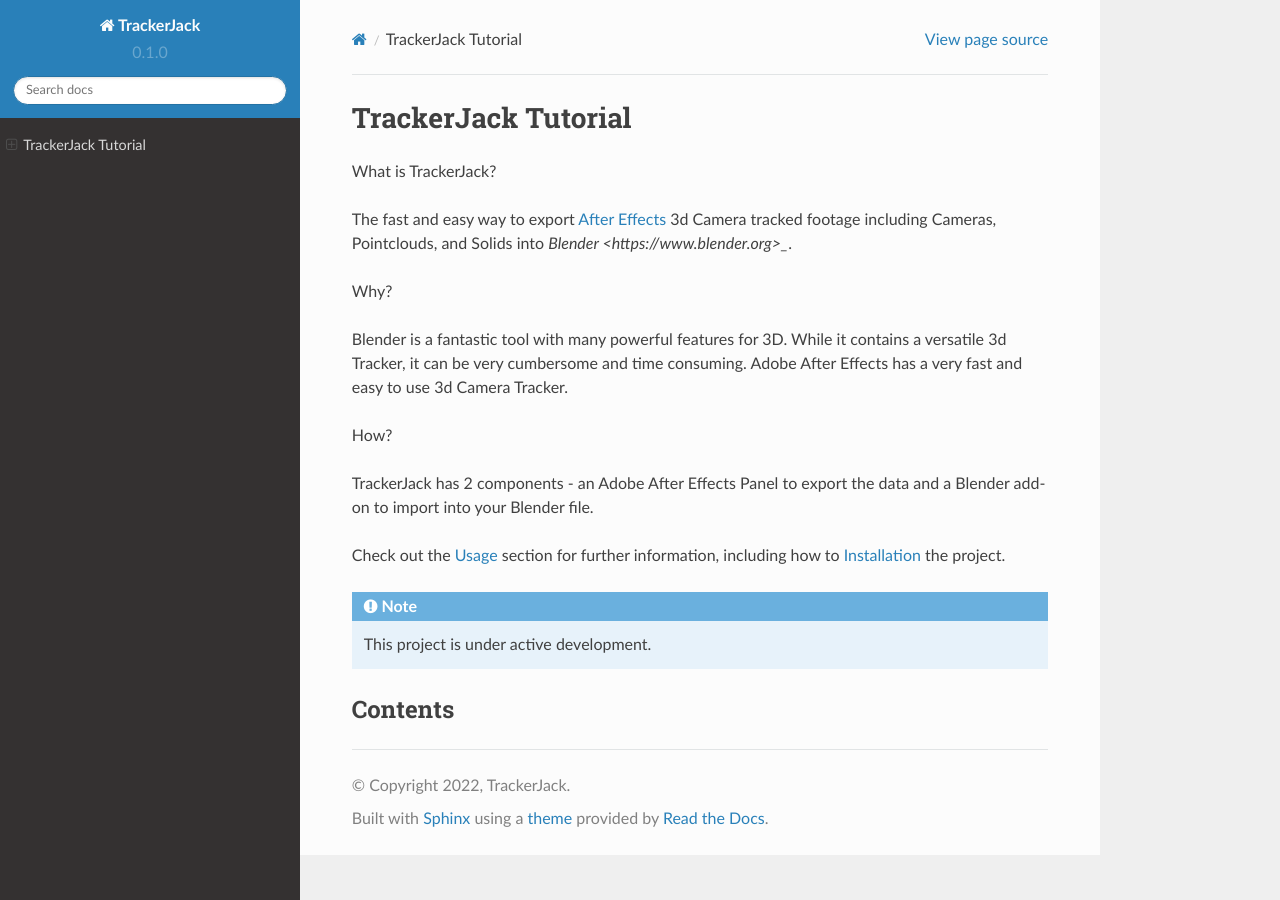
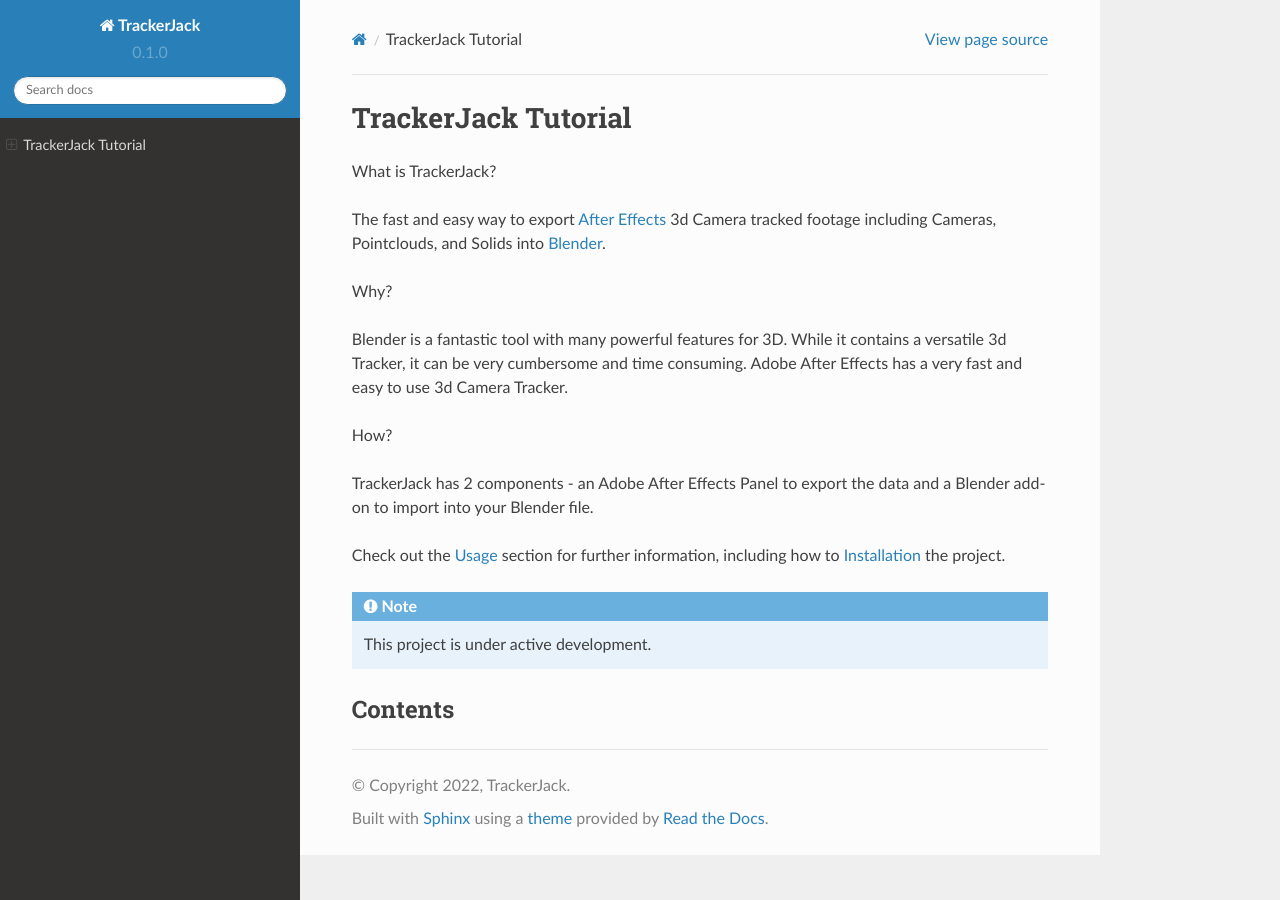
Before and after one commit to halekii/TrackerJack-Tutorial, a Sphinx documentation site: the page built from docs/source/index.rst, in a window 1280 px wide. Built offline with Sphinx 7.4.7 and the Read the Docs theme 2.0.0, drawn with Linux system fonts in a browser that asks for light colours; pages that are not in the unit, such as notebooks, are missing from menus.

Commit message:
Update index.rst

```diff
--- a/docs/source/index.rst
+++ b/docs/source/index.rst
@@ -3,7 +3,7 @@
 
 What is TrackerJack?
 
-The fast and easy way to export `After Effects <https://www.adobe.com/products/aftereffects.html>`_ 3d Camera tracked footage including Cameras, Pointclouds, and Solids into `Blender <https://www.blender.org>_`.
+The fast and easy way to export `After Effects <https://www.adobe.com/products/aftereffects.html>`_ 3d Camera tracked footage including Cameras, Pointclouds, and Solids into `Blender <https://www.blender.org>`_.
 
 Why?
 
```
